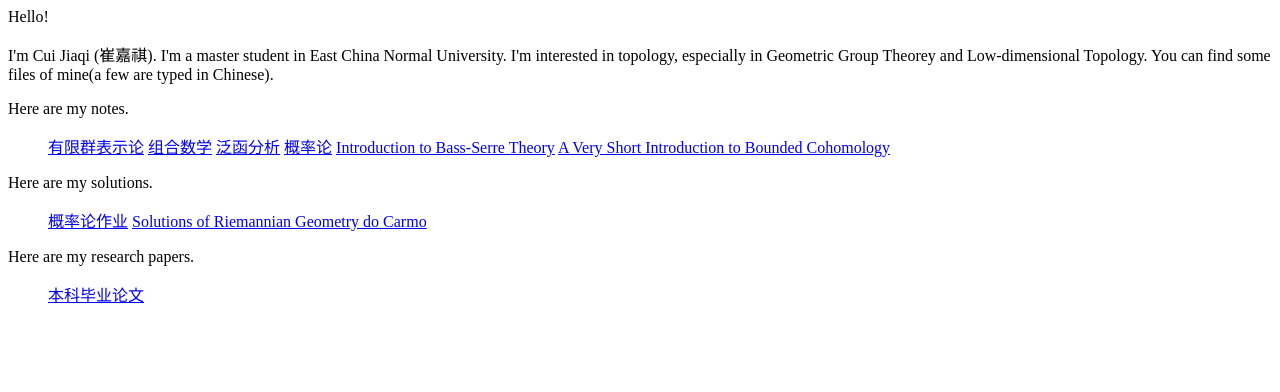
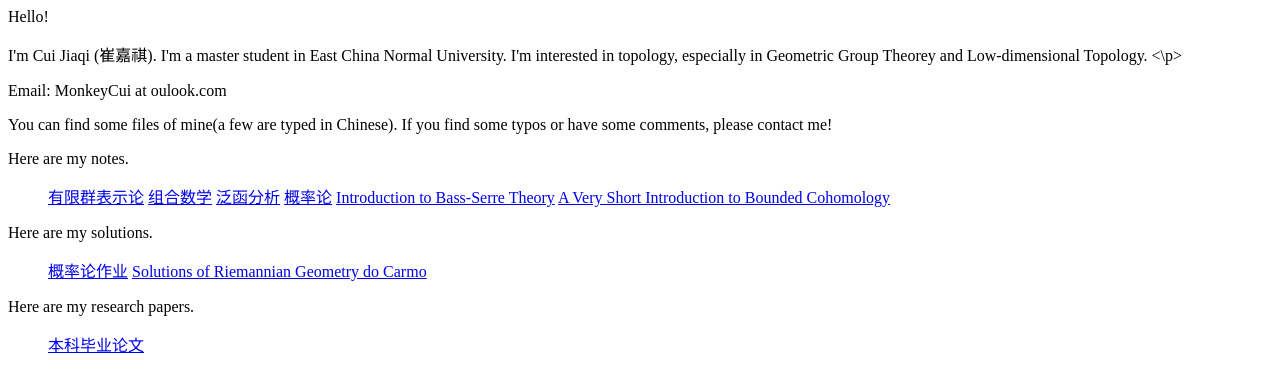
Before and after one commit to M0nkeyCui/M0nkeyCui.github.io, a plain HTML site: page index.html in a window 1280 px wide. Drawn offline with Linux system fonts and the light colour scheme.

Commit message:
Update index.html

```diff
--- a/index.html
+++ b/index.html
@@ -1,5 +1,7 @@
 <p>Hello!</p>
-<p>I'm Cui Jiaqi (崔嘉祺). I'm a master student in East China Normal University. I'm interested in topology, especially in Geometric Group Theorey and Low-dimensional Topology. You can find some files of mine(a few are typed in Chinese).</p>
+<p>I'm Cui Jiaqi (崔嘉祺). I'm a master student in East China Normal University. I'm interested in topology, especially in Geometric Group Theorey and Low-dimensional Topology. <\p>
+<p>Email: MonkeyCui at oulook.com
+<p> You can find some files of mine(a few are typed in Chinese). If you find some typos or have some comments, please contact me!</p>
 <p>Here are my notes. </p>
 
 <ul>
```
